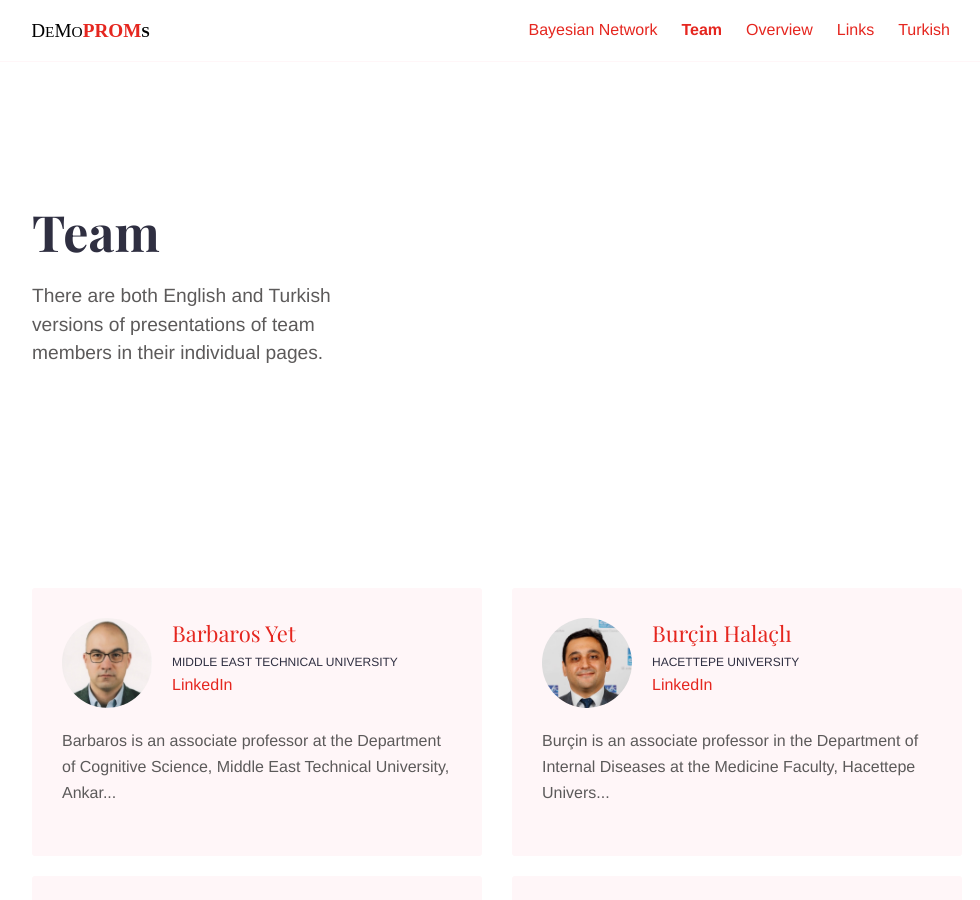
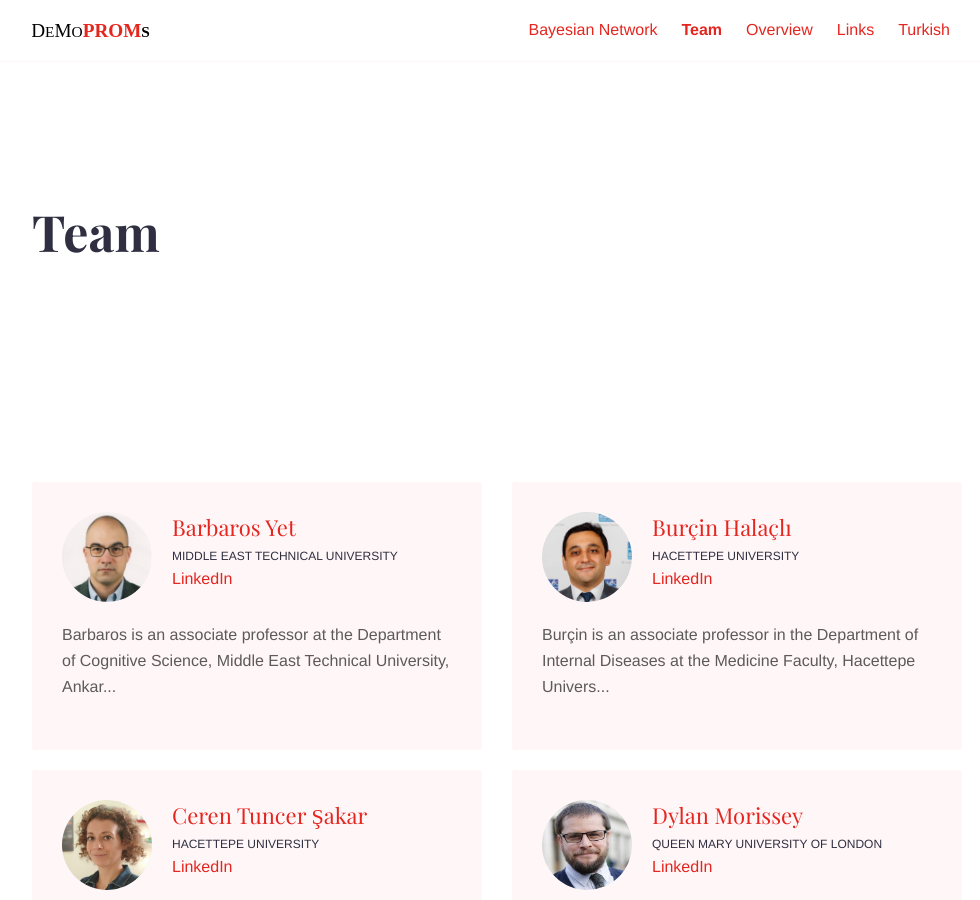
Before and after one commit to emreercin/demoproms, a Jekyll site: the page built from team.md, in a window 1280 px wide and 900 px high. Shown: the whole window, without its empty margins (143-1123 px from the left). Built offline with Jekyll 4.4.1, drawn with Linux system fonts in a browser that asks for light colours.

```diff
--- a/team.md
+++ b/team.md
@@ -8,5 +8,3 @@ intro_image_hide_on_mobile: false
 ---
 
 # Team
-
-There are both English and Turkish versions of presentations of team members in their individual pages.
```
Also changed, not shown: services.md (+1 -1 lines).
